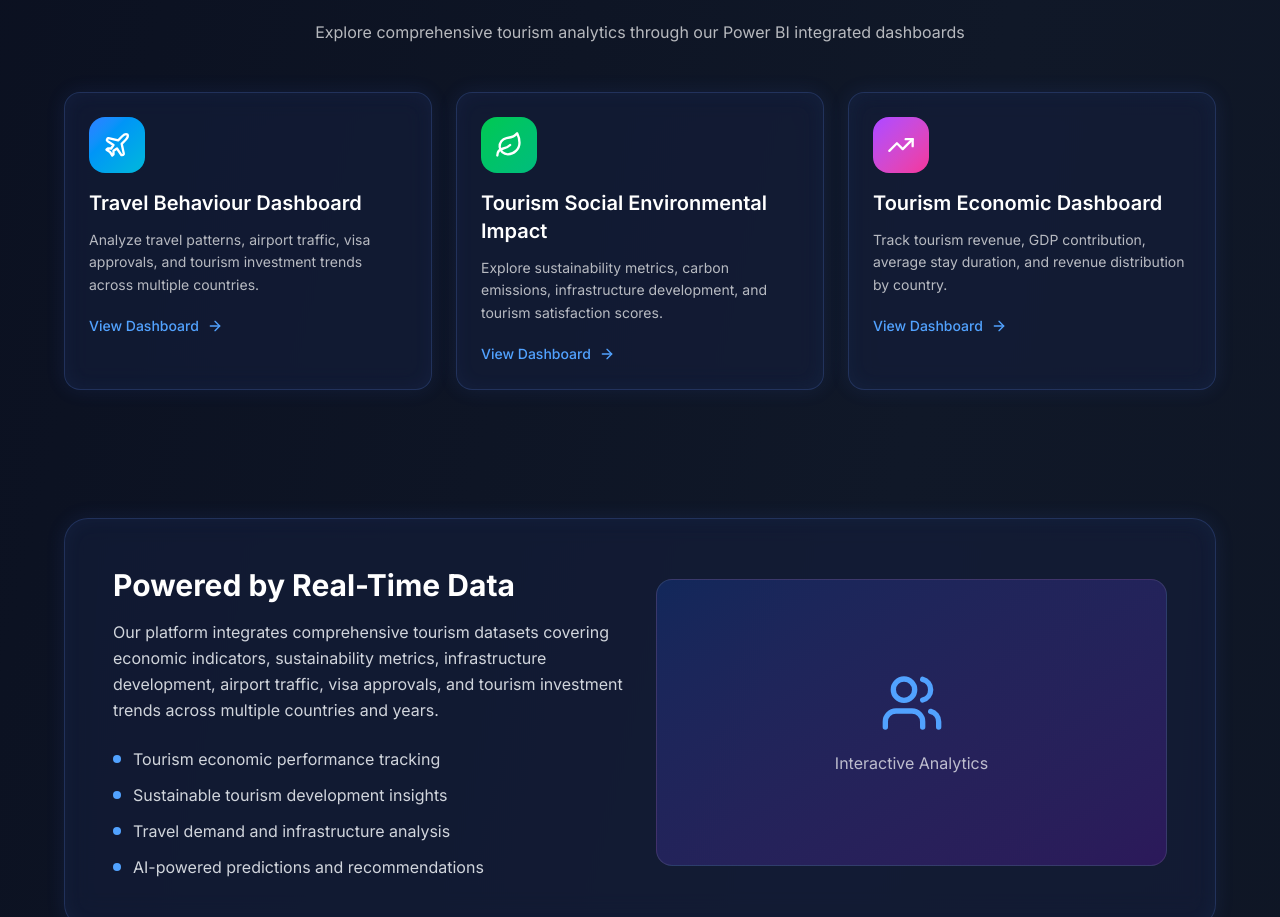
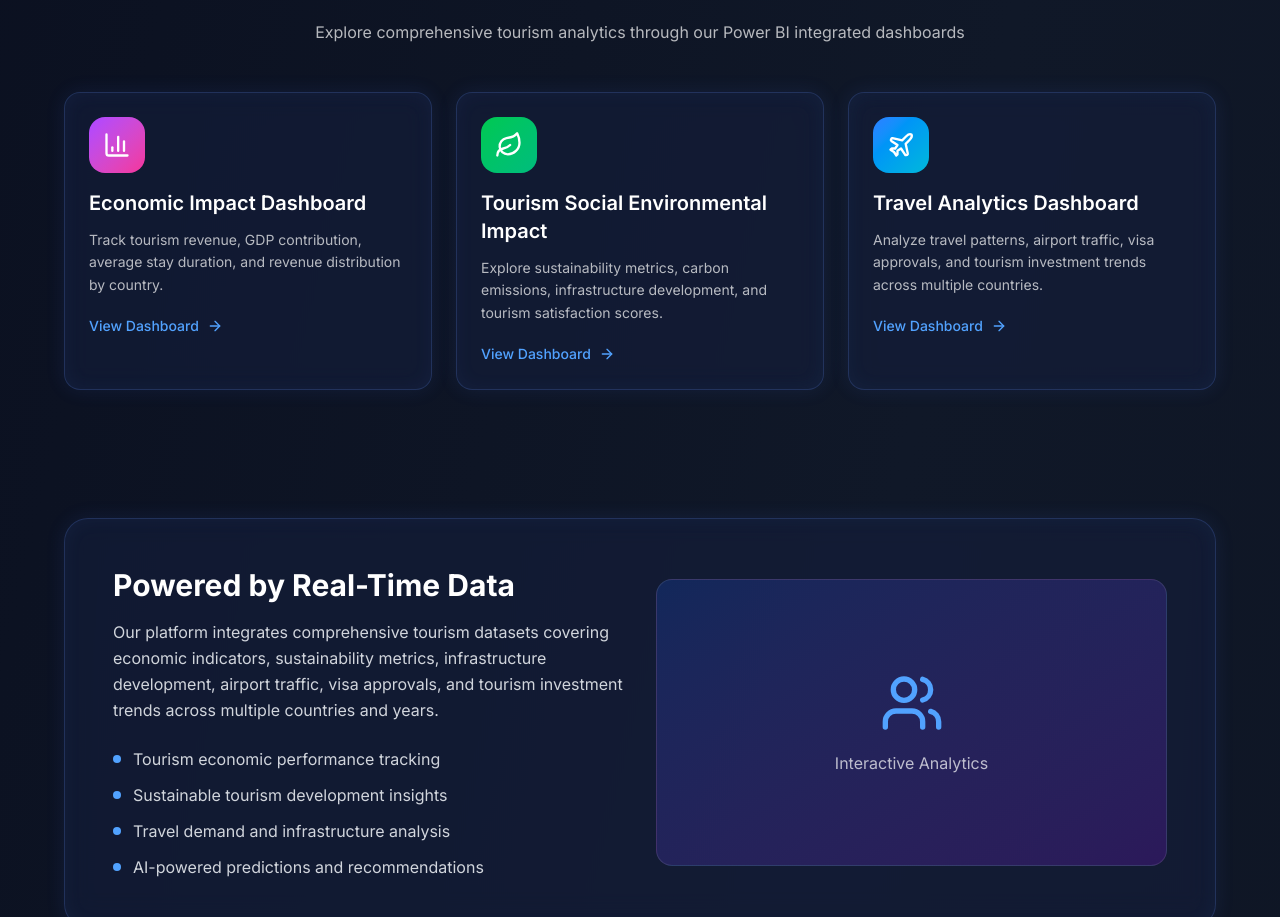
Before and after one commit to Namratha1450/Global-Tourism-Analytics, a Next.js app: page / in a window 1280 px wide. Shown: the part 1086-2003 px from the top of the page. Built offline with nearby package versions, Linux system fonts and the light colour scheme.

Commit message:
feat: update homepage dashboard cards to match navbar changes\n\nConsistently rename and relink dashboard cards with new names and icons.

```diff
--- a/app/page.tsx
+++ b/app/page.tsx
@@ -17,11 +17,11 @@ const stats = [
 
 const dashboards = [
   {
-    title: "Travel Behaviour Dashboard",
-    description: "Analyze travel patterns, airport traffic, visa approvals, and tourism investment trends across multiple countries.",
-    icon: Plane,
+    title: "Economic Impact Dashboard",
+    description: "Track tourism revenue, GDP contribution, average stay duration, and revenue distribution by country.",
+    icon: BarChart3,
     href: "/travel-behaviour",
-    gradient: "from-blue-500 to-cyan-500",
+    gradient: "from-purple-500 to-pink-500",
   },
   {
     title: "Tourism Social Environmental Impact",
@@ -31,11 +31,11 @@ const dashboards = [
     gradient: "from-green-500 to-emerald-500",
   },
   {
-    title: "Tourism Economic Dashboard",
-    description: "Track tourism revenue, GDP contribution, average stay duration, and revenue distribution by country.",
-    icon: TrendingUp,
+    title: "Travel Analytics Dashboard",
+    description: "Analyze travel patterns, airport traffic, visa approvals, and tourism investment trends across multiple countries.",
+    icon: Plane,
     href: "/tourism-economic",
-    gradient: "from-purple-500 to-pink-500",
+    gradient: "from-blue-500 to-cyan-500",
   },
 ]
 
```
